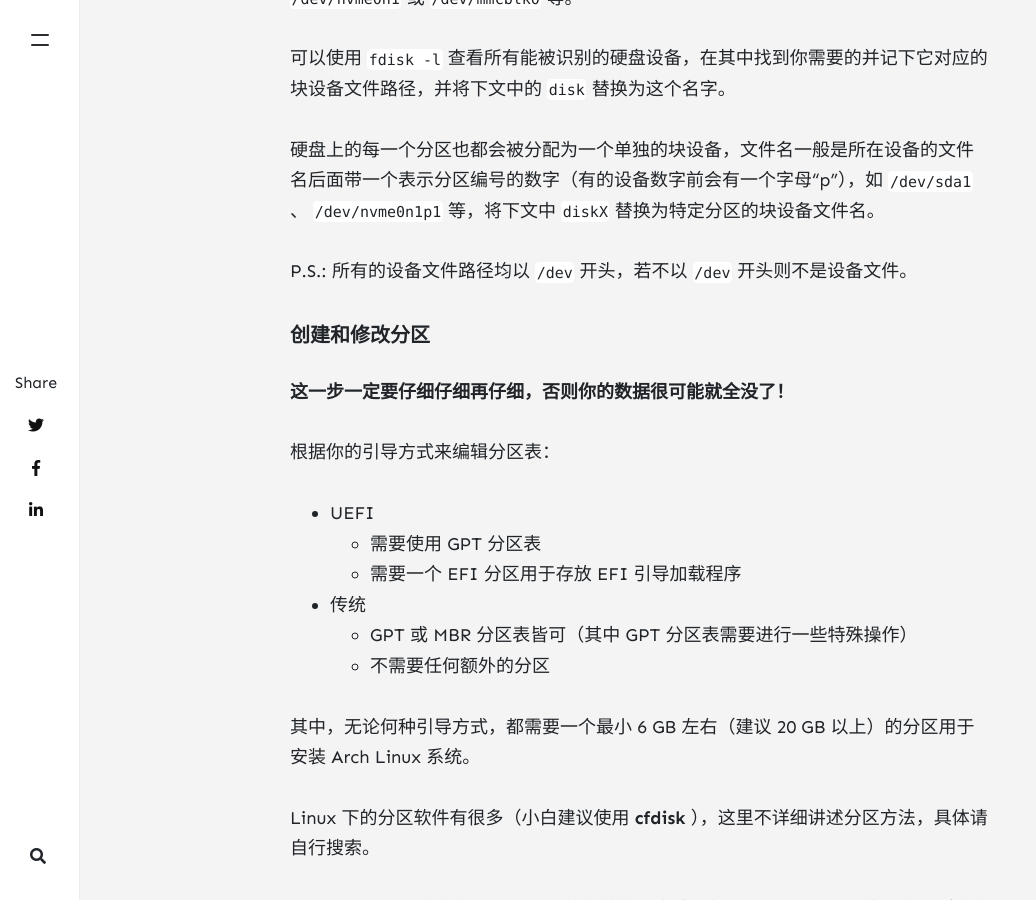
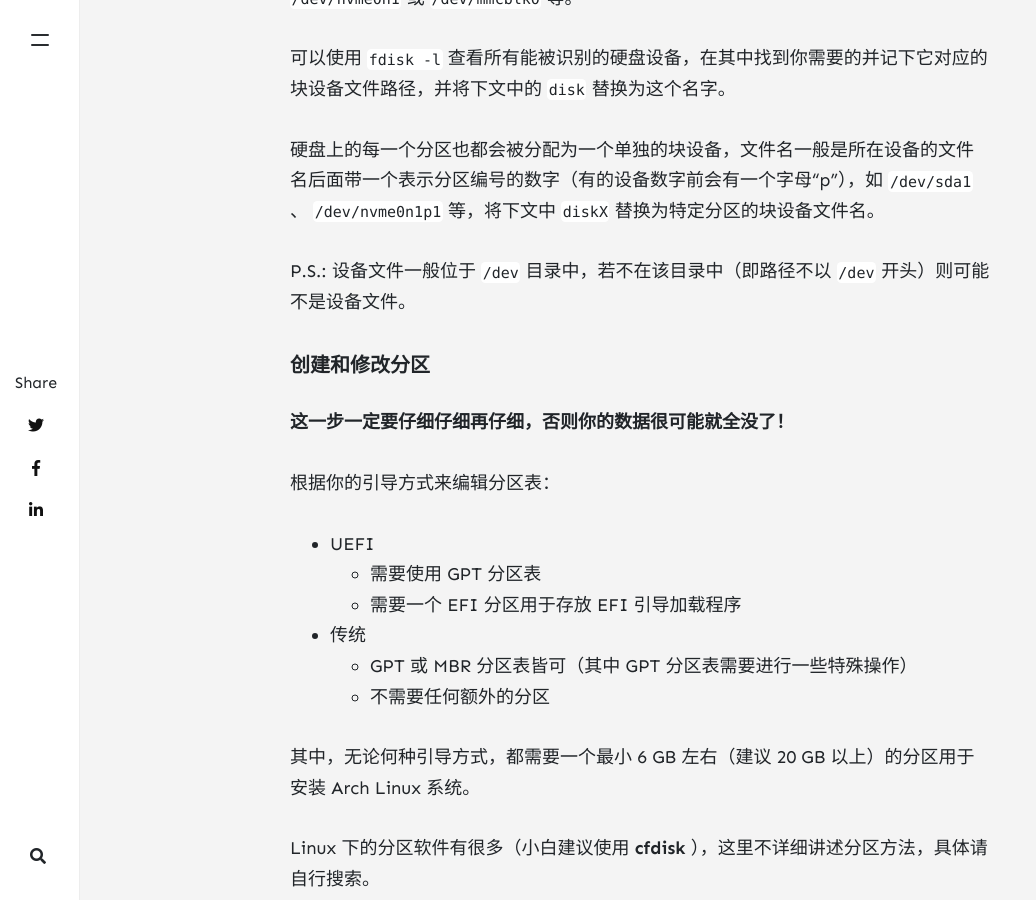
Before and after one commit to maxelblack/maxels-pages, a Jekyll site: the page built from _posts/2021-04-24-arch-ins-guide.md, in a window 1280 px wide and 900 px high, scrolled down 5182 px. Shown: the whole window, without its empty margins (0-1036 px from the left). Built offline with Jekyll 4.4.1, drawn with Linux system fonts in a browser that asks for light colours; nearby versions of some CDN libraries; comment, search, counter and statistics services are not loaded; some of the changed text lies outside the part shown.

Commit message:
Update Arch-ins-guide

````diff
--- a/_posts/2021-04-24-arch-ins-guide.md
+++ b/_posts/2021-04-24-arch-ins-guide.md
@@ -119,7 +119,7 @@
 
 硬盘上的每一个分区也都会被分配为一个单独的块设备，文件名一般是所在设备的文件名后面带一个表示分区编号的数字（有的设备数字前会有一个字母“p”），如 `/dev/sda1` 、 `/dev/nvme0n1p1` 等，将下文中 `diskX` 替换为特定分区的块设备文件名。
 
-P.S.: 所有的设备文件路径均以 `/dev` 开头，若不以 `/dev` 开头则不是设备文件。
+P.S.: 设备文件一般位于 `/dev` 目录中，若不在该目录中（即路径不以 `/dev` 开头）则可能不是设备文件。
 
 ##### 创建和修改分区
 
@@ -192,7 +192,13 @@
 Server = https://opentuna.cn/archlinux/$repo/os/$arch
 ```
 
-然后保存即可。
+然后保存，并运行：
+
+```shell
+pacman -Sy
+```
+
+来更新镜像源信息。
 
 #### 安装基本系统
 
````
